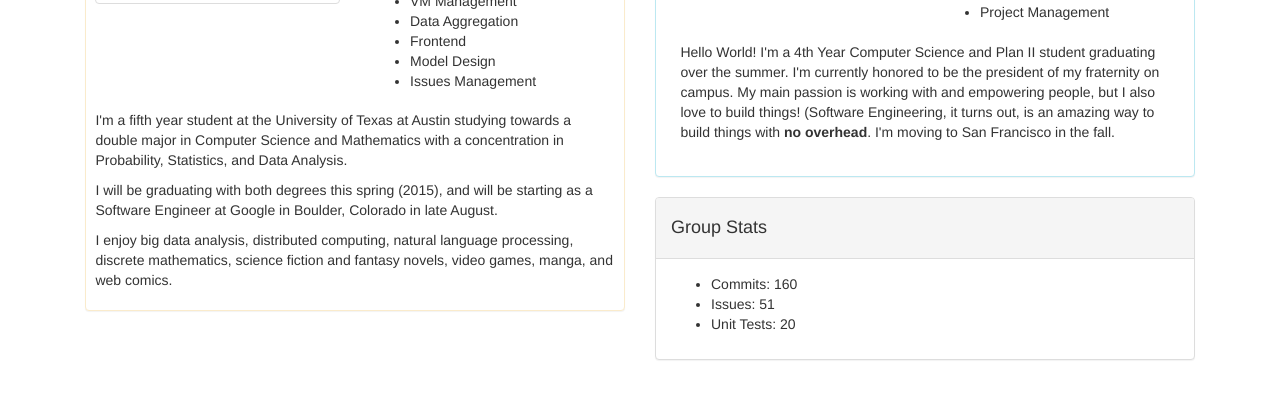
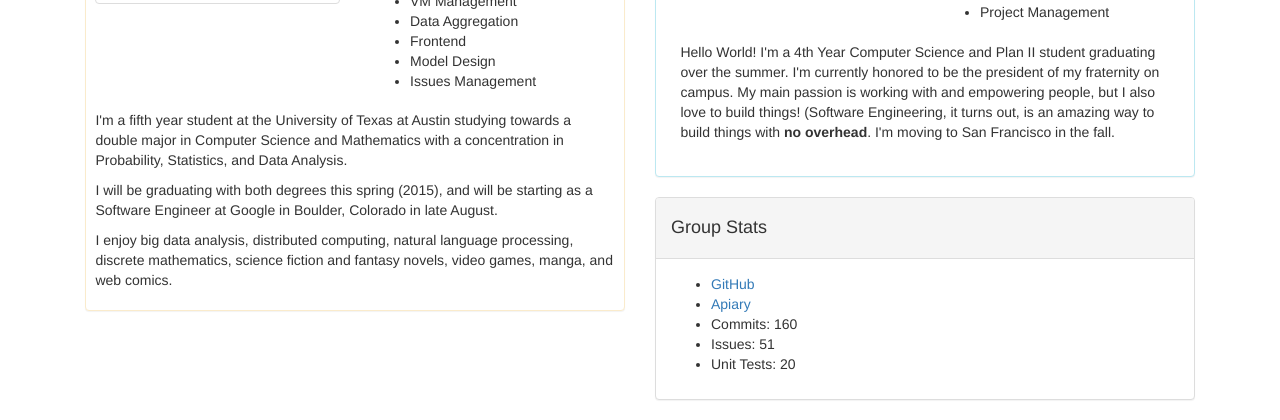
Before and after one commit to jabrouwer82/cs373-idb, a Flask app: page /about_us in a window 1280 px wide. Shown: the part 1013-1433 px from the top of the page. Before the commit the page ends 1373 px from the top, so only its background shows below. Run offline with Flask 2, Linux system fonts and the light colour scheme; some libraries are stand-ins or nearby versions; grey boxes are pictures that could not be loaded.

Commit message:
Added Apiary and GitHub links, fixes #44 and #45.

```diff
--- a/templates/about_us.html
+++ b/templates/about_us.html
@@ -158,6 +158,8 @@
         </div>
         <div class="panel-body">
           <ul>
+            <li><a href="https://github.com/plberg/cs373-idb" target="_blank">GitHub</a></li>
+            <li><a href="http://docs.celebrityrapsheet.apiary.io/" target="_blank">Apiary</a></li>
             <li>Commits: 160</li>
             <li>Issues: 51</li>
             <li>Unit Tests: 20</li>
```
